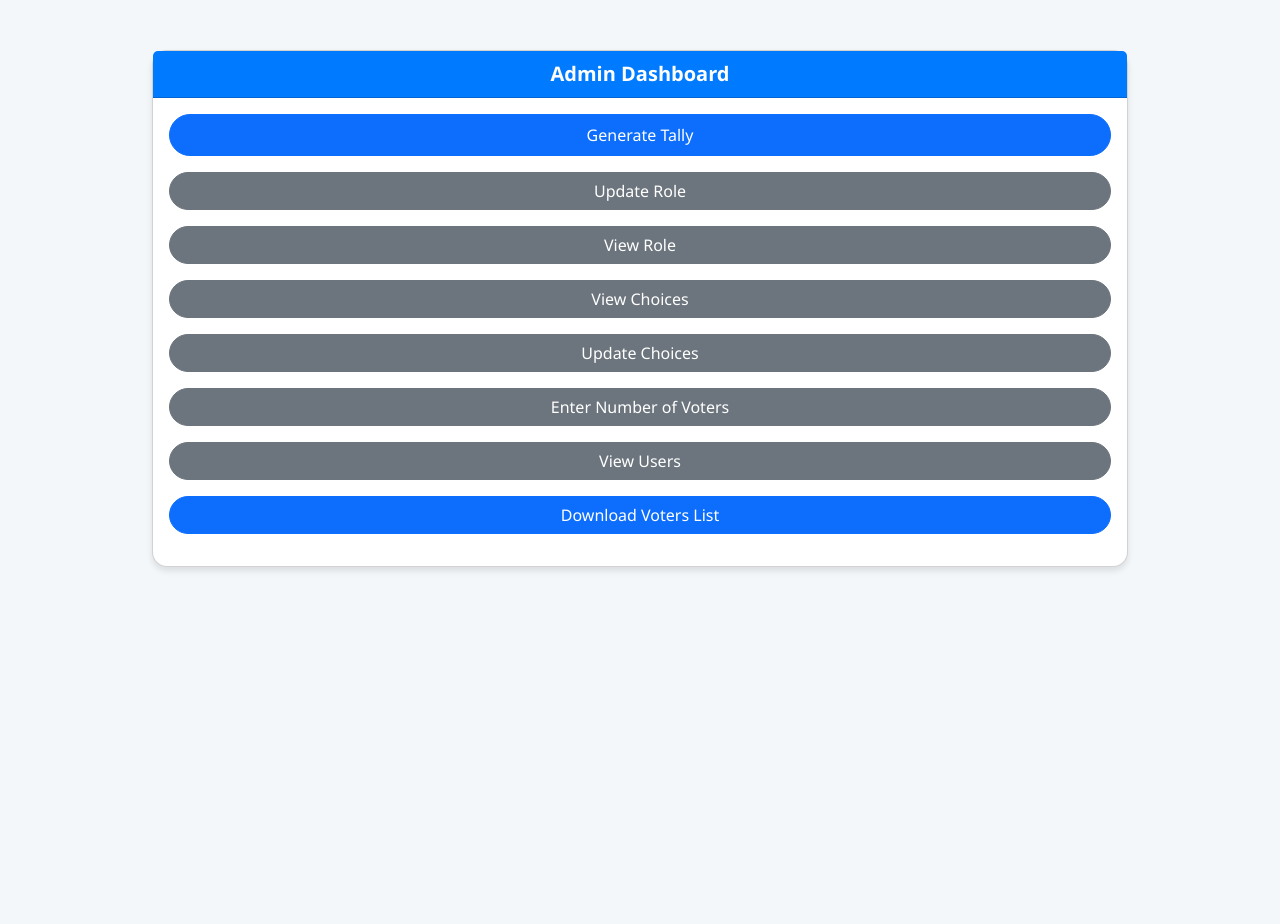
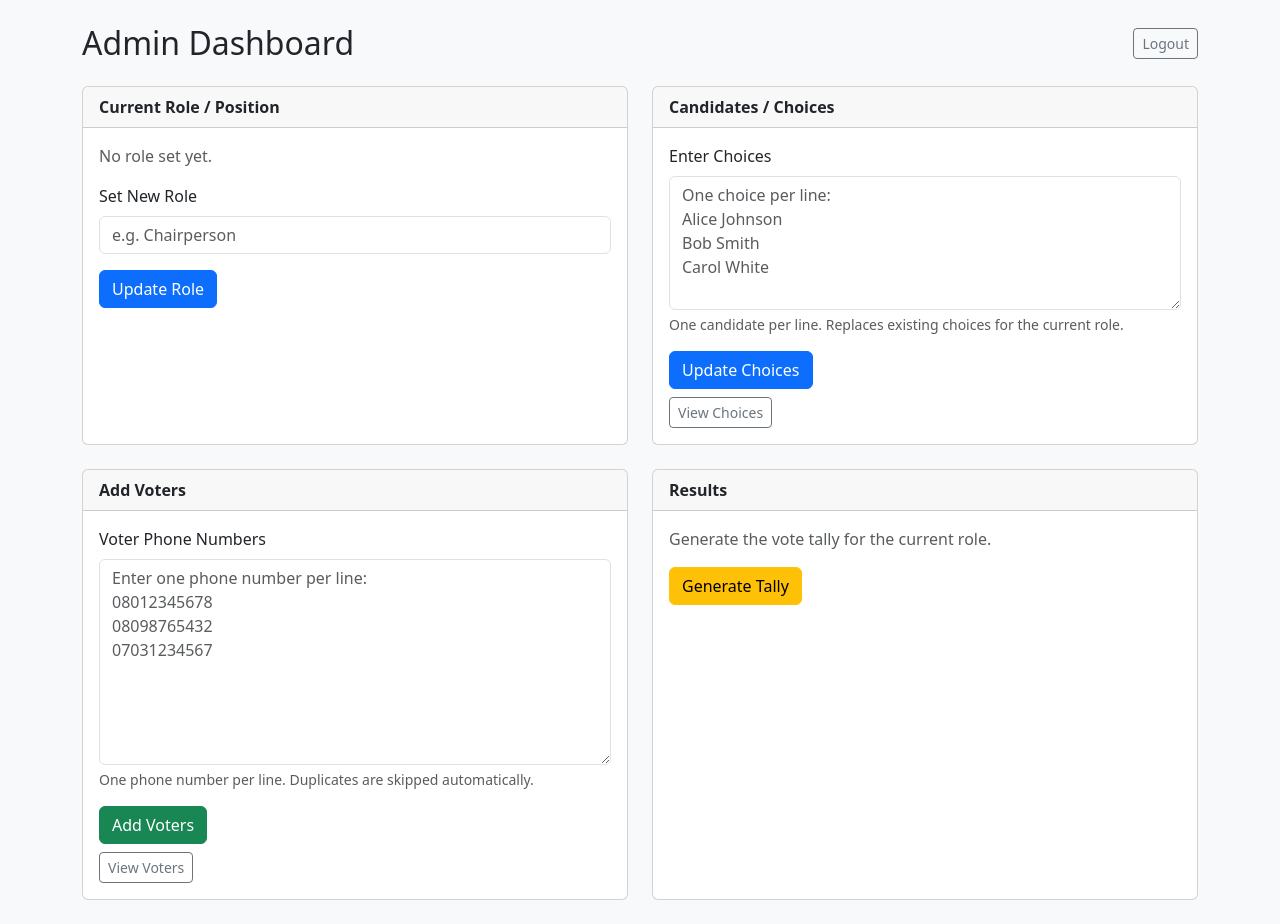
Before and after one commit to moncygeorge/VoteStack3, a Flask app: template templates/admin_dashboard.html in a window 1280 px wide. Before the commit the page ends 571 px from the top, so only its background shows below. Run offline with Flask 3, Linux system fonts and the light colour scheme; the template is opened without the code that fills it, so the values that code supplies are empty.

Commit message:
Add files via upload

```diff
--- a/templates/admin_dashboard.html
+++ b/templates/admin_dashboard.html
@@ -1,171 +1,114 @@
 <!DOCTYPE html>
 <html lang="en">
+<head>
+  <meta charset="UTF-8" />
+  <meta name="viewport" content="width=device-width, initial-scale=1.0"/>
+  <title>Admin Dashboard – Votestack</title>
+  <link rel="stylesheet" href="https://cdn.jsdelivr.net/npm/bootstrap@5.3.0/dist/css/bootstrap.min.css"/>
+</head>
+<body class="bg-light">
+<div class="container py-4">
 
-<head>
-    <meta charset="UTF-8">
-    <meta name="viewport" content="width=device-width, initial-scale=1.0">
-    <title>Admin Dashboard</title>
-    <!-- Bootstrap 5 CDN -->
-    <link href="https://cdn.jsdelivr.net/npm/bootstrap@5.3.0-alpha1/dist/css/bootstrap.min.css" rel="stylesheet">
-    <script src="https://cdn.jsdelivr.net/npm/@popperjs/core@2.11.6/dist/umd/popper.min.js"></script>
-    <script src="https://cdn.jsdelivr.net/npm/bootstrap@5.3.0-alpha1/dist/js/bootstrap.min.js"></script>
+  <div class="d-flex justify-content-between align-items-center mb-4">
+    <h2 class="mb-0">Admin Dashboard</h2>
+    <a href="/logout" class="btn btn-outline-secondary btn-sm">Logout</a>
+  </div>
 
-    <style>
-        /* Custom Styles for Modern Look */
-        body {
-            background-color: #f4f7fa;
-            font-family: 'Segoe UI', Tahoma, Geneva, Verdana, sans-serif;
-        }
+  <!-- Flash messages -->
+  {% with messages = get_flashed_messages(with_categories=true) %}
+    {% if messages %}
+      {% for category, message in messages %}
+        <div class="alert alert-{{ category }} alert-dismissible fade show" role="alert">
+          {{ message }}
+          <button type="button" class="btn-close" data-bs-dismiss="alert"></button>
+        </div>
+      {% endfor %}
+    {% endif %}
+  {% endwith %}
 
-        .container {
-            max-width: 1000px;
-            margin-top: 50px;
-        }
+  <div class="row g-4">
 
-        .card {
-            border-radius: 15px;
-            box-shadow: 0 4px 6px rgba(0, 0, 0, 0.1);
-            margin-bottom: 20px;
-        }
-
-        .card-header {
-            background-color: #007bff;
-            color: white;
-            font-size: 1.25rem;
-            font-weight: bold;
-            border-radius: 15px 15px 0 0;
-        }
-
-        .btn-primary,
-        .btn-secondary {
-            font-size: 1rem;
-            border-radius: 50px;
-            transition: background-color 0.3s ease;
-        }
-
-        .btn-primary:hover,
-        .btn-secondary:hover {
-            background-color: #0056b3;
-            color: white;
-        }
-
-        .hidden {
-            display: none;
-        }
-
-        .form-label {
-            font-weight: bold;
-        }
-
-        .form-control {
-            border-radius: 10px;
-        }
-
-        /* Custom Styles for Textarea */
-        #choices-input textarea {
-            resize: vertical;
-            min-height: 100px;
-        }
-    </style>
-</head>
-
-<body>
-
-    <div class="container">
-        <div class="card">
-            <div class="card-header text-center">
-                Admin Dashboard
+    <!-- ── Set Current Role ───────────────────────────── -->
+    <div class="col-md-6">
+      <div class="card h-100">
+        <div class="card-header fw-semibold">Current Role / Position</div>
+        <div class="card-body">
+          {% if role %}
+            <p class="mb-3">Active role: <strong>{{ role }}</strong></p>
+          {% else %}
+            <p class="text-muted mb-3">No role set yet.</p>
+          {% endif %}
+          <form method="POST" action="/update_role">
+            <div class="mb-3">
+              <label for="new_role" class="form-label">Set New Role</label>
+              <input type="text" class="form-control" id="new_role" name="new_role"
+                     placeholder="e.g. Chairperson" required />
             </div>
-            <div class="card-body">
-                <!-- Generate Tally Form -->
-                <div class="mb-3">
-                    <form action="{{ url_for('generate_tally') }}" method="POST">
-                        <button type="submit" class="btn btn-primary btn-lg w-100">Generate Tally</button>
-                    </form>
-                </div>
-
-                <!-- Update Role Form -->
-                <div class="mb-3">
-                    <button class="btn btn-secondary w-100" onclick="showPositionInput()">Update Role</button>
-                    <div id="position-input" class="hidden mt-3">
-                        <form action="{{ url_for('update_role') }}" method="POST">
-                            <label for="new_role" class="form-label">Enter New Role:</label>
-                            <input type="text" id="new_role" name="new_role" class="form-control" required>
-                            <button type="submit" class="btn btn-primary mt-3 w-100">Submit Role</button>
-                        </form>
-                    </div>
-                </div>
-
-                <!-- View Role Button -->
-                <div class="mb-3">
-                    <form action="{{ url_for('view_role') }}" method="GET">
-                        <button type="submit" class="btn btn-secondary w-100">View Role</button>
-                    </form>
-                </div>
-
-                <!-- View Choices Button -->
-                <div class="mb-3">
-                    <form action="{{ url_for('view_choices') }}" method="GET">
-                        <button type="submit" class="btn btn-secondary w-100">View Choices</button>
-                    </form>
-                </div>
-
-                <!-- Update Choices Section -->
-                <div class="mb-3">
-                    <button class="btn btn-secondary w-100" onclick="showChoiceInput()">Update Choices</button>
-                    <div id="choices-input" class="hidden mt-3">
-                        <form action="{{ url_for('update_choices') }}" method="POST">
-                            <label for="choices" class="form-label">Enter Voting Choices (one per line):</label>
-                            <textarea id="choices" name="choices" class="form-control" rows="5" required></textarea>
-                            <button type="submit" class="btn btn-primary mt-3 w-100">Submit Choices</button>
-                        </form>
-                    </div>
-                </div>
-
-                <!-- Enter Voters Section -->
-                <div class="mb-3">
-                    <button class="btn btn-secondary w-100" onclick="showVoterInput()">Enter Number of Voters</button>
-                    <div id="voter-input" class="hidden mt-3">
-                        <form action="{{ url_for('enter_voters') }}" method="POST">
-                            <label for="num_voters" class="form-label">Enter Number of Voters:</label>
-                            <input type="number" id="num_voters" name="num_voters" class="form-control" required min="1">
-                            <button type="submit" class="btn btn-primary mt-3 w-100">Generate Voters</button>
-                        </form>
-                    </div>
-                </div>
-
-                <!-- View Users Button -->
-                <div class="mb-3">
-                    <form action="{{ url_for('view_usernames') }}" method="GET">
-                        <button type="submit" class="btn btn-secondary w-100">View Users</button>
-                    </form>
-                </div>
-
-                <div class="mb-3">
-                    <a href="{{ url_for('download_voters_pdf') }}" class="btn btn-primary w-100">Download Voters List</a>
-                </div>
-            </div>
+            <button type="submit" class="btn btn-primary">Update Role</button>
+          </form>
         </div>
+      </div>
     </div>
 
-    <script>
-        // Function to show the role input field
-        function showPositionInput() {
-            document.getElementById('position-input').classList.toggle('hidden');
-        }
+    <!-- ── Set Choices ────────────────────────────────── -->
+    <div class="col-md-6">
+      <div class="card h-100">
+        <div class="card-header fw-semibold">Candidates / Choices</div>
+        <div class="card-body">
+          <form method="POST" action="/update_choices">
+            <div class="mb-3">
+              <label for="choices" class="form-label">Enter Choices</label>
+              <textarea class="form-control" id="choices" name="choices" rows="5"
+                        placeholder="One choice per line:&#10;Alice Johnson&#10;Bob Smith&#10;Carol White"
+                        required></textarea>
+              <div class="form-text">One candidate per line. Replaces existing choices for the current role.</div>
+            </div>
+            <button type="submit" class="btn btn-primary">Update Choices</button>
+          </form>
+          <a href="/view_choices" class="btn btn-outline-secondary btn-sm mt-2">View Choices</a>
+        </div>
+      </div>
+    </div>
 
-        // Function to show the voters input field
-        function showVoterInput() {
-            document.getElementById('voter-input').classList.toggle('hidden');
-        }
+    <!-- ── Add Voters ─────────────────────────────────── -->
+    <div class="col-md-6">
+      <div class="card h-100">
+        <div class="card-header fw-semibold">Add Voters</div>
+        <div class="card-body">
+          <form method="POST" action="/enter_voters">
+            <div class="mb-3">
+              <label for="phone_numbers" class="form-label">Voter Phone Numbers</label>
+              <textarea
+                class="form-control"
+                id="phone_numbers"
+                name="phone_numbers"
+                rows="8"
+                placeholder="Enter one phone number per line:&#10;08012345678&#10;08098765432&#10;07031234567"
+                required
+              ></textarea>
+              <div class="form-text">One phone number per line. Duplicates are skipped automatically.</div>
+            </div>
+            <button type="submit" class="btn btn-success">Add Voters</button>
+          </form>
+          <a href="/view_usernames" class="btn btn-outline-secondary btn-sm mt-2">View Voters</a>
+        </div>
+      </div>
+    </div>
 
-        // Function to show the choices input field
-        function showChoiceInput() {
-            var choicesInput = document.getElementById('choices-input');
-            choicesInput.classList.toggle('hidden'); // This will show or hide the input
-        }
-    </script>
+    <!-- ── Tally ──────────────────────────────────────── -->
+    <div class="col-md-6">
+      <div class="card h-100">
+        <div class="card-header fw-semibold">Results</div>
+        <div class="card-body">
+          <p class="text-muted">Generate the vote tally for the current role.</p>
+          <a href="/generate_tally" class="btn btn-warning">Generate Tally</a>
+        </div>
+      </div>
+    </div>
 
+  </div><!-- /row -->
+</div>
+
+<script src="https://cdn.jsdelivr.net/npm/bootstrap@5.3.0/dist/js/bootstrap.bundle.min.js"></script>
 </body>
-
 </html>
```
